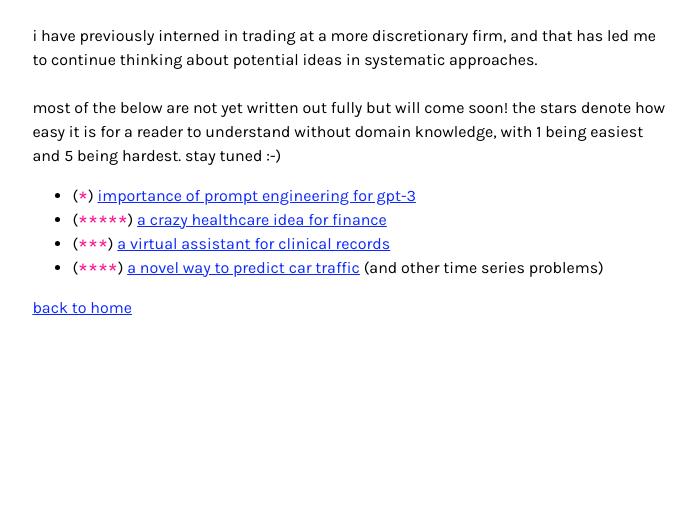
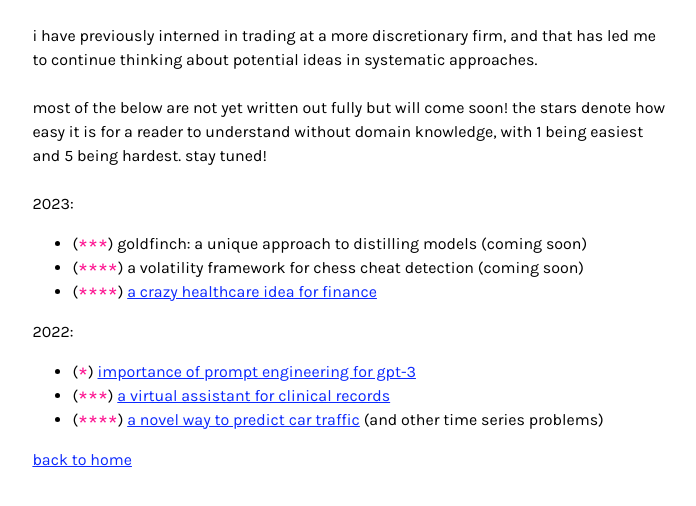
Before and after one commit to gsychi/gsychi.github.io, a plain HTML site: page air.html in a window 1280 px wide. Shown: the part 140-646 px from the top of the page, without its empty margins (102-798 px from the left). Drawn offline with Linux system fonts and the light colour scheme.

Commit message:
new changes

```diff
--- a/air.html
+++ b/air.html
@@ -23,10 +23,20 @@
                 i have previously interned in trading at a more discretionary firm, and that has led me to continue thinking about potential ideas in systematic approaches.
                 <br>
                 <br>
-                most of the below are not yet written out fully but will come soon! the stars denote how easy it is for a reader to understand without domain knowledge, with 1 being easiest and 5 being hardest. stay tuned :-)
+                most of the below are not yet written out fully but will come soon! the stars denote how easy it is for a reader to understand without domain knowledge, with 1 being easiest and 5 being hardest. stay tuned!
+                <br>
+                <br>
+
+                2023:
+                <ul>
+                <li> (<span id="one">***</span>) goldfinch: a unique approach to distilling models (coming soon)</li>
+                <li> (<span id="one">****</span>) a volatility framework for chess cheat detection (coming soon) </li>
+                <li> (<span id="one">****</span>) <a href="healthcarefinance.html">a crazy healthcare idea for finance</a></li>
+            </ul>
+
+            2022:
             <ul>
                 <li> (<span id="one">*</span>) <a href="prompt_engineering.html">importance of prompt engineering for gpt-3 </a></li>
-                <li> (<span id="one">*****</span>) <a href="healthcarefinance.html">a crazy healthcare idea for finance</a></li>
                 <li> (<span id="one">***</span>) <a href="ehrxamine.html">a virtual assistant for clinical records</a></li>
                 <li> (<span id="one">****</span>) <a href="traffic.html">a novel way to predict car traffic</a> (and other time series problems) </a></li>
                 <!---
```
Also changed, not shown: index.html (+1 -1 lines).
